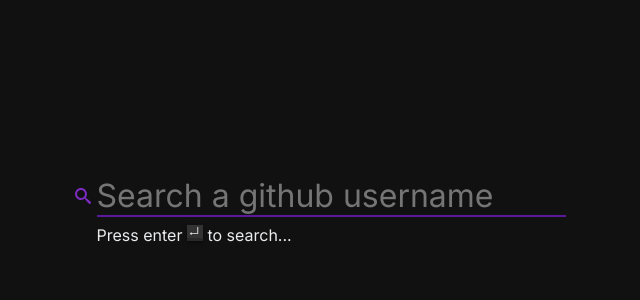
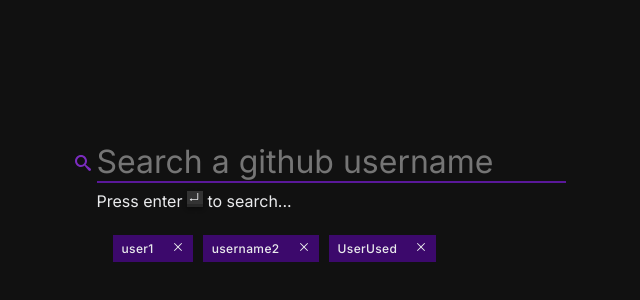
Before and after one commit to vitorhugo-guedes/repos-search, a React (Vite) app: page / in a window 1280 px wide. Shown: the part 184-484 px from the top of the page, without its empty margins (309-949 px from the left). Built offline with nearby package versions, Linux system fonts and the light colour scheme.

Commit message:
feat: create lastSearch component

```diff
--- /dev/null
+++ b/src/components/LastSearch/index.tsx
@@ -0,0 +1,28 @@
+import './lastSearch.css'
+import {VscChromeClose} from 'react-icons/vsc'
+
+function LastSearch(props) {
+    let exampleArray = ['user1', 'username2', 'UserUsed']
+
+    return (
+        <ul className='user-list'>
+
+            {exampleArray?.map((item) => {
+                return (
+                    <li className='user-list__item'>
+                        <button className="btn btn--user">
+                            { item }
+                        </button>
+
+                        <button className="btn btn--close">
+                            <VscChromeClose className="close-icon" />
+                        </button>
+                    </li>
+                )
+            })}
+
+        </ul>
+    )
+}
+
+export default LastSearch
--- /dev/null
+++ b/src/components/LastSearch/lastSearch.css
@@ -0,0 +1,14 @@
+.user-list{
+    list-style: none;
+    display: flex;
+    gap: 10px;
+    padding: 1rem;
+}
+
+.user-list__item{
+    background-color: var(--clr-primary-dark);
+}
+
+.btn--user, .btn--close{
+    color: var(--clr-min);
+}
--- a/src/components/Repos/index.jsx
+++ b/src/components/Repos/index.jsx
@@ -2,6 +2,7 @@
 import { useFetch } from "../../hooks/useFetch";
 
 import Card from "../Card";
+import LastSearch from "../LastSearch";
 
 import './repos.css'
 import { ImSearch } from "react-icons/im";
@@ -49,6 +50,7 @@
                         Press enter <AiOutlineEnter className="message__icon" /> to search...
                     </p>
                 }
+                <LastSearch />
                 {error?.status == 404 &&
                     <p className="search-section__message">
                         User not found. Search a valid username.
@@ -57,7 +59,6 @@
             </section>
 
             <section>
-                <p></p>
             </section>
 
             <ul className="repos-list">
```
